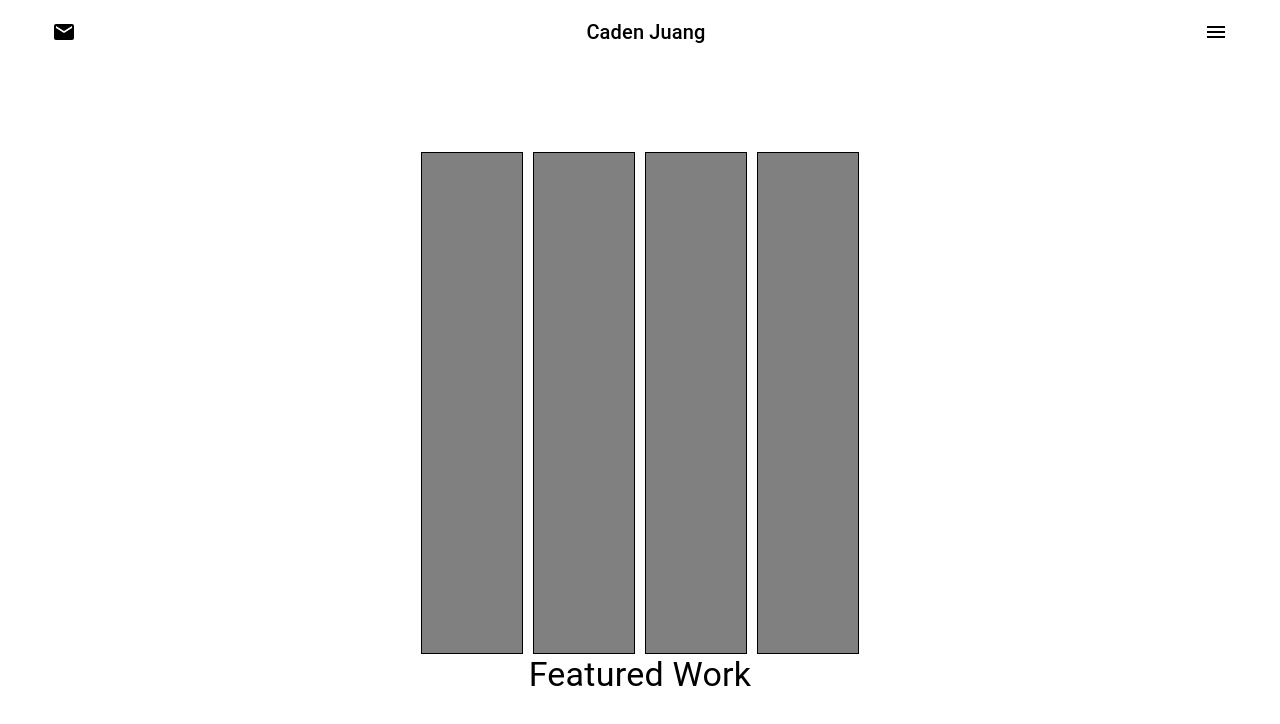
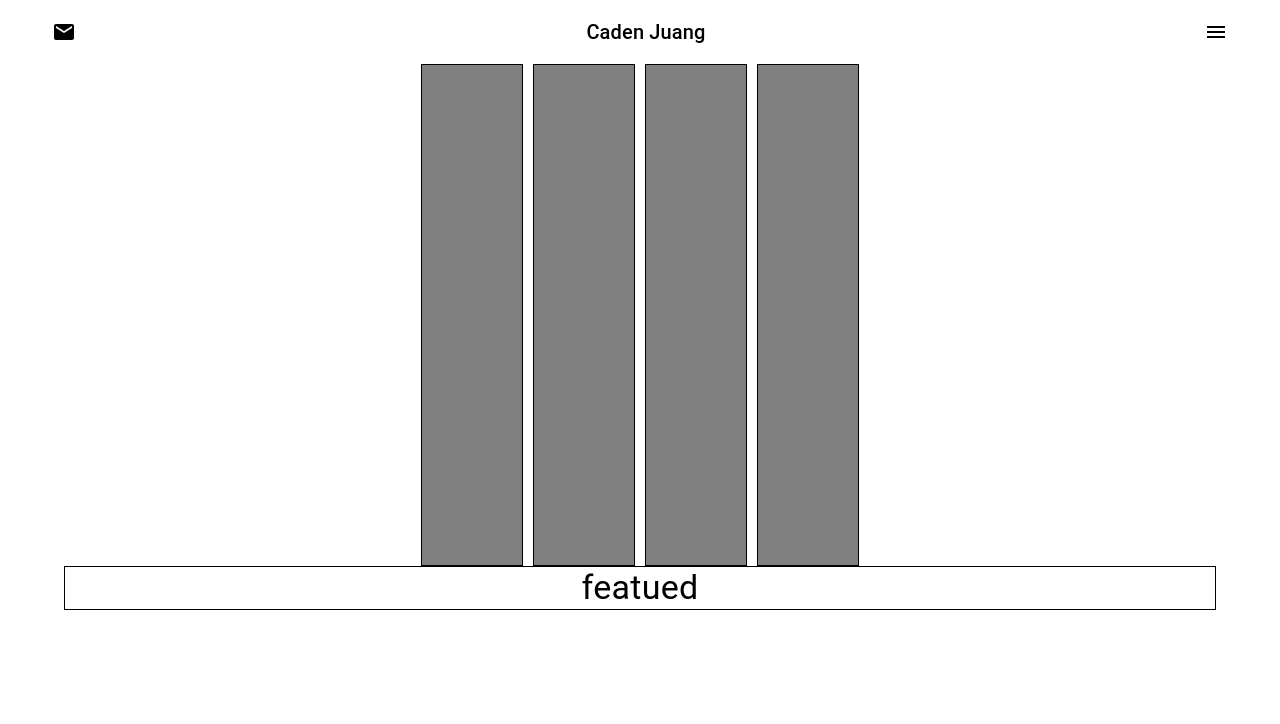
Before and after one commit to cadentj/portfolio, a React (Create React App) app: page / in a window 1280 px wide. Shown: the top 724 px of the page. Built offline with nearby package versions, Linux system fonts and the light colour scheme.

Commit message:
Functional useHover Method

```diff
--- a/src/components/ProjectContainer.js
+++ b/src/components/ProjectContainer.js
@@ -7,26 +7,53 @@ import Swipe from './Swiper';
 import Stack from '@mui/material/Stack';
 import { Container, Typography } from '@mui/material';
 import SwiperElement from './SwiperElement';
+import useHover from './useHover';
+
+
+const Slide = React.forwardRef((props,ref) => (
+    <Box ref={ref}>
+        <SwiperElement/>
+    </Box>
+));
+
 
 export default function ProjectContainer() {
+
+
+    const [hoverRef1, isHovered1] = useHover();
+    const [hoverRef2, isHovered2] = useHover();
+    const [hoverRef3, isHovered3] = useHover();
+    const [hoverRef4, isHovered4] = useHover();
+
+    const text = "featued";
+    const hoveredSlide = () => {
+        if (isHovered1) text = "ISP";
+        if (isHovered2) text =  "College Email Bot";
+        if (isHovered3) text =  "Mav App";
+        if (isHovered4) text =  "Community Tutoring";
+        text = "Featured Works";
+    }
+
     return (
         <Stack
             alignItems="center"
-            justifyContent="center"
             style={{ minHeight: '90vh' }}
         >
             <Stack
                 direction="row"
                 spacing="10px"
             >
-                <SwiperElement/>
-                <SwiperElement/>
-                <SwiperElement/>
-                <SwiperElement/>
+                <Slide ref={hoverRef1}/>
+                <Slide ref={hoverRef2}/>
+                <Slide ref={hoverRef3}/>
+                <Slide ref={hoverRef4}/>
             </Stack>
+
+
+
             <Container >
-                <Typography variant="h4" sx={{ textAlign: "center" }}>
-                    Featured Work
+                <Typography variant="h4" sx={{ textAlign: "center" }} border={1}>
+                    {text}
                 </Typography>
             </Container>
         </Stack>
--- a/src/components/SwiperElement.js
+++ b/src/components/SwiperElement.js
@@ -3,6 +3,8 @@ import { styled } from '@mui/material/styles';
 import Container from '@mui/material/Box';
 
 export default function SwiperElement() {
+
+
     return (
         <Container sx={{minHeight: "500px", minWidth: "100px", border: 1, background: "grey"}}>
 
--- /dev/null
+++ b/src/components/useHover.js
@@ -0,0 +1,40 @@
+import { useState, useCallback, useRef } from "react";
+
+// Credit to useHooks.dev
+// https://usehooks.com/useHover/
+
+// Hook
+export default function useHover() {
+  const [value, setValue] = useState(false);
+
+  // Wrap in useCallback so we can use in dependencies below
+  const handleMouseOver = useCallback(() => setValue(true), []);
+  const handleMouseOut = useCallback(() => setValue(false), []);
+
+  // Keep track of the last node passed to callbackRef
+  // so we can remove its event listeners.
+  const ref = useRef();
+
+  // Use a callback ref instead of useEffect so that event listeners
+  // get changed in the case that the returned ref gets added to
+  // a different element later. With useEffect, changes to ref.current
+  // wouldn't cause a rerender and thus the effect would run again.
+  const callbackRef = useCallback(
+    node => {
+      if (ref.current) {
+        ref.current.removeEventListener("mouseover", handleMouseOver);
+        ref.current.removeEventListener("mouseout", handleMouseOut);
+      }
+
+      ref.current = node;
+
+      if (ref.current) {
+        ref.current.addEventListener("mouseover", handleMouseOver);
+        ref.current.addEventListener("mouseout", handleMouseOut);
+      }
+    },
+    [handleMouseOver, handleMouseOut]
+  );
+
+  return [callbackRef, value];
+}
```
